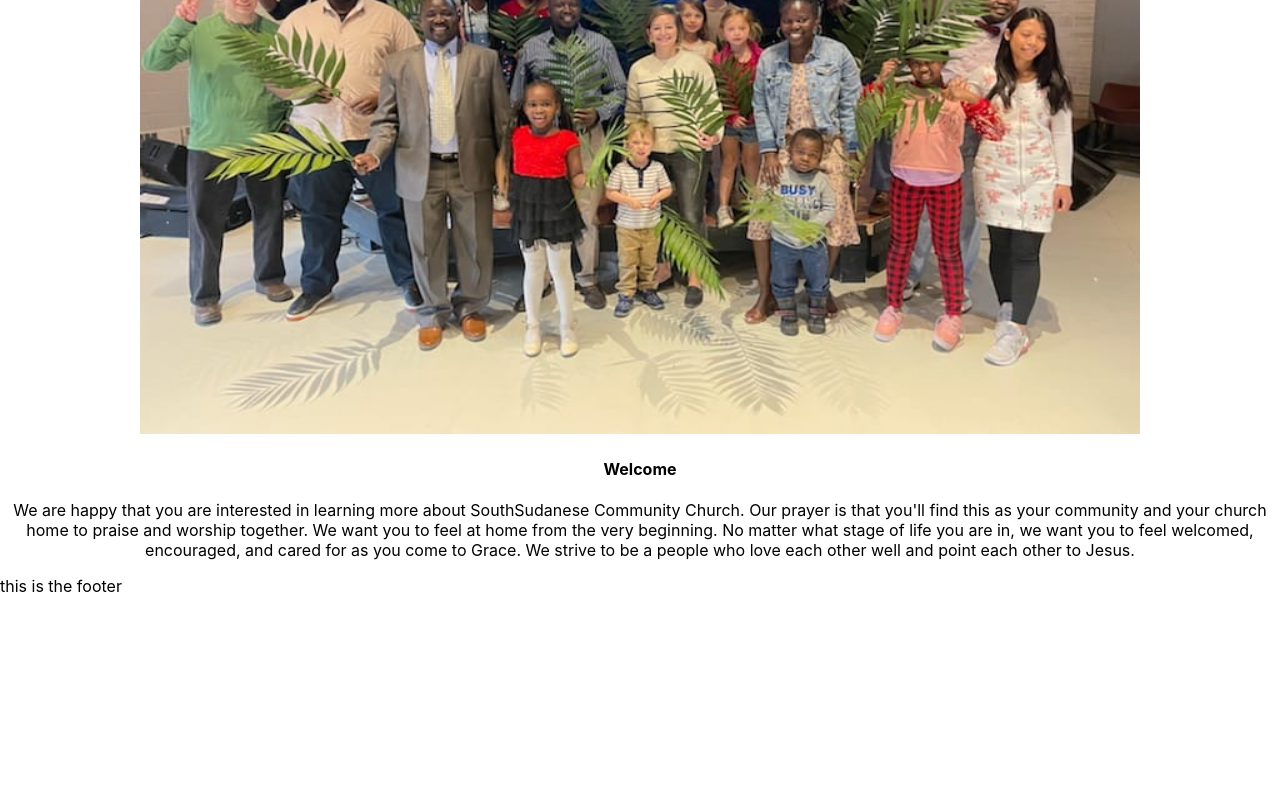
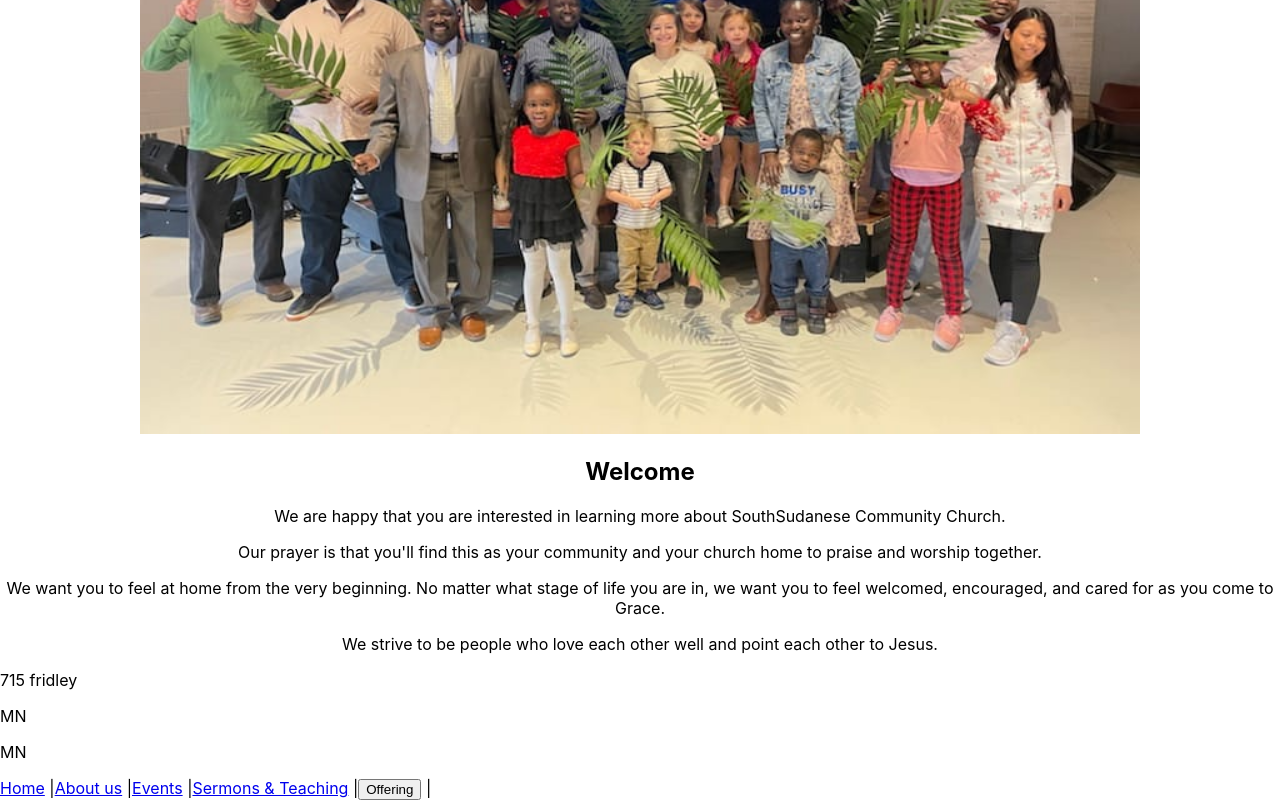
Before and after one commit to Jadashi97/SSudan-church, a React (Create React App) app: page /About in a window 1280 px wide. Shown: the part 532-1332 px from the top of the page. Before the commit the page ends 1144 px from the top, so only its background shows below. Built offline with nearby package versions, Linux system fonts and the light colour scheme.

Commit message:
(feat): added footer. (fix): work on footer, add some styles, and other pages

```diff
--- a/src/App.js
+++ b/src/App.js
@@ -2,7 +2,7 @@
 import './App.css';
 // import { Link, Outlet } from 'react-router-dom';
 import Header from './Components/header/Header';
-import Footer from "./Components/Footer";
+import Footer from "./Components/footer/Footer";
 
 
 function App() {
--- a/src/Components/Footer.jsx
+++ /dev/null
@@ -1,13 +0,0 @@
-import React from "react";
-
-
-function Footer(){
-    return(
-        <div className="footer">
-            <p>this is the footer</p>
-        </div>
-    )
-}
-
-
-export default Footer;
--- a/src/Components/about/About.jsx
+++ b/src/Components/about/About.jsx
@@ -8,16 +8,17 @@ function About() {
       <div className="about-us">
         <h2>BELIEFS, MISSION, OUTREACH AND COMMUNITY</h2>
         <img  alt="myimage" src={pic1} width={1000} height={700} ></img>
-        <h4>Welcome </h4>
+        <h2>Welcome</h2>
         <div className="about-1">
             <p>
-              We are happy that you are interested in learning more about SouthSudanese Community Church.
-              Our prayer is that you'll find this as your community and your church home to praise and worship together.
+              We are happy that you are interested in learning more about SouthSudanese Community Church.</p>
 
-              We want you to feel at home from the very beginning. No matter what stage of life you are in, we want you to feel welcomed, encouraged, and cared for as you come to Grace.
-              We strive to be a people who love each other well and point each other to Jesus.
-          </p>
+            <p>Our prayer is that you'll find this as your community and your church home to praise and worship together.</p>
+            <p>
+              We want you to feel at home from the very beginning. No matter what stage of life you are in, we want you to feel welcomed, encouraged, and cared for as you come to Grace.</p>
+             <p> We strive to be people who love each other well and point each other to Jesus.</p>
         </div>
+
       </div>
     );
   }
--- /dev/null
+++ b/src/Components/footer/Footer.jsx
@@ -0,0 +1,26 @@
+import React from "react";
+// import {Link, Outlet } from "react-router-dom";
+
+
+
+function Footer(){
+    return(
+        <div >
+                        <div className="address">
+                            <p>715 fridley </p>
+                            <p>MN</p>
+                            <p>MN</p>
+                         </div>
+                        <div className="footer-links">
+                            <a href="/home">Home</a> |
+                            <a href="/about">About us</a> |
+                            <a href="/events">Events</a> |
+                            <a href="/sermons">Sermons & Teaching</a> |
+                            <a href="/Offering"><button>Offering</button></a> |
+                        </div>
+        </div>
+    )
+}
+
+
+export default Footer;
--- /dev/null
+++ b/src/Components/footer/footer.css
@@ -0,0 +1,10 @@
+.footer-links a{
+    padding-left: 1rem;
+    padding-right: 1rem;
+    height: 100px;
+}
+
+.address .p{
+    background-color: rgb(200, 60, 60);
+    margin-left: 20px;
+}
--- a/src/Components/header/header.css
+++ b/src/Components/header/header.css
@@ -28,7 +28,7 @@ h1{
     justify-content:baseline;
 }
 
-a{
+ .links a{
     padding-right: 40px;
     padding-left: 40px;
 }
```
